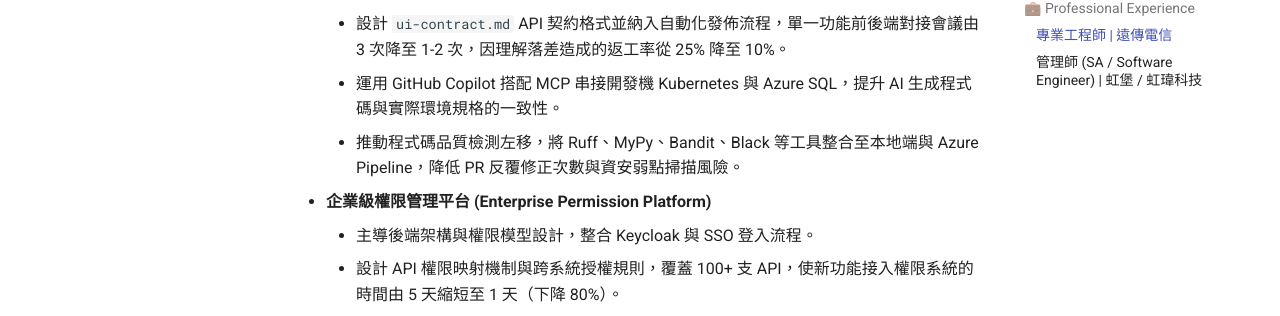
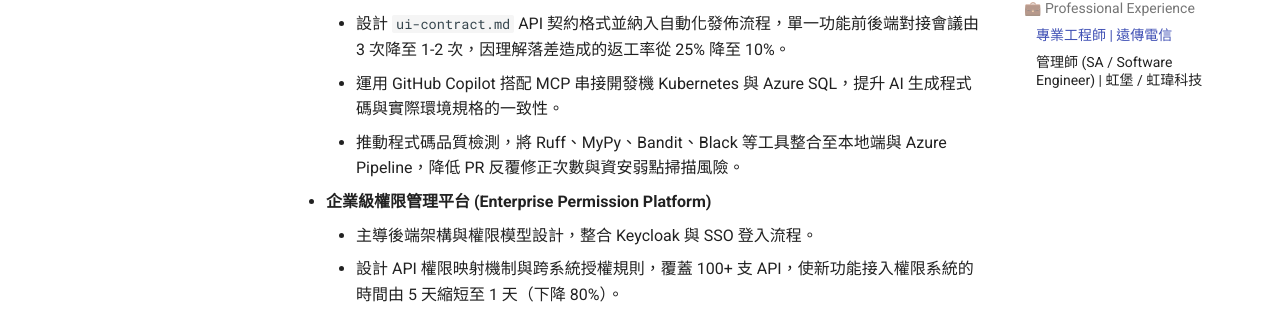
Before and after one commit to et840520/Resume, an MkDocs documentation site: the page built from docs/resume.md, in a window 1280 px wide and 900 px high, scrolled down 959 px. Shown: the part 127-443 px from the top of the window. Built offline with MkDocs 1.6.1 and Material for MkDocs 9.7.7, drawn with Linux system fonts in a browser that asks for light colours.

Commit message:
Refine code quality section in resume.md to clarify integration of quality checks and reduce misunderstandings in development meetings

```diff
--- a/docs/resume.md
+++ b/docs/resume.md
@@ -25,7 +25,7 @@
     * 導入 GitHub Spec-Kit SDD 流程，結合 `spec -> plan -> tasks` 將需求、設計與驗收條件串接，規格文件產出時間由 4 小時大幅降至 30 分鐘（下降 88%）。
     * 設計 `ui-contract.md` API 契約格式並納入自動化發佈流程，單一功能前後端對接會議由 3 次降至 1-2 次，因理解落差造成的返工率從 25% 降至 10%。
     * 運用 GitHub Copilot 搭配 MCP 串接開發機 Kubernetes 與 Azure SQL，提升 AI 生成程式碼與實際環境規格的一致性。
-    * 推動程式碼品質檢測左移，將 Ruff、MyPy、Bandit、Black 等工具整合至本地端與 Azure Pipeline，降低 PR 反覆修正次數與資安弱點掃描風險。
+    * 推動程式碼品質檢測，將 Ruff、MyPy、Bandit、Black 等工具整合至本地端與 Azure Pipeline，降低 PR 反覆修正次數與資安弱點掃描風險。
 * **企業級權限管理平台 (Enterprise Permission Platform)**
     * 主導後端架構與權限模型設計，整合 Keycloak 與 SSO 登入流程。
     * 設計 API 權限映射機制與跨系統授權規則，覆蓋 100+ 支 API，使新功能接入權限系統的時間由 5 天縮短至 1 天（下降 80%）。
```
